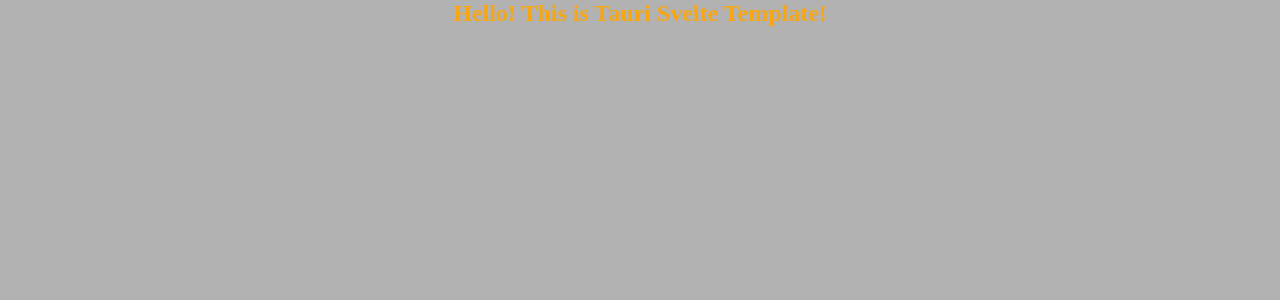
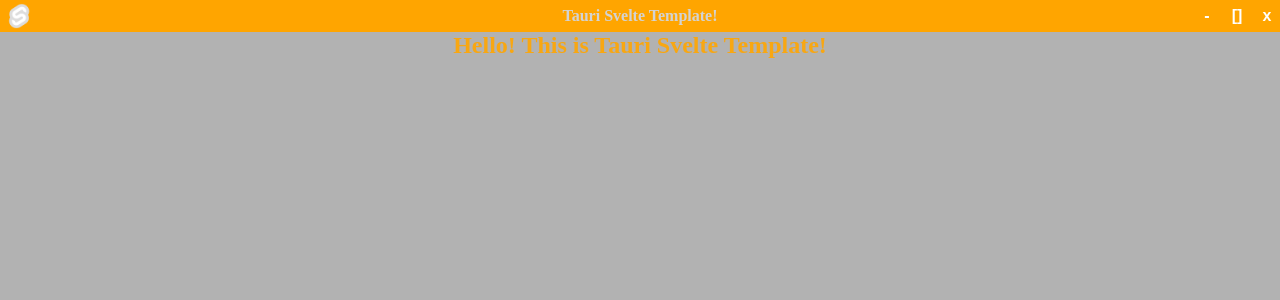
Before and after one commit to PleahMaCaka/tauri-svelte-template, a SvelteKit app: page / in a window 1280 px wide. Shown: the top 300 px of the page. Built offline with nearby package versions, Linux system fonts and the light colour scheme.

Commit message:
feat(Titlebar): added example titlebar

```diff
--- a/package.json
+++ b/package.json
@@ -14,6 +14,7 @@
   "devDependencies": {
     "@sveltejs/adapter-static": "^2.0.3",
     "@sveltejs/kit": "^1.27.3",
+    "@tauri-apps/api": "^1.5.1",
     "@tauri-apps/cli": "^1.5.6",
     "sass": "^1.69.5",
     "svelte": "^4.2.2",
--- a/src-tauri/tauri.conf.json
+++ b/src-tauri/tauri.conf.json
@@ -12,7 +12,10 @@
   },
   "tauri": {
     "allowlist": {
-      "all": false
+      "all": false,
+      "window": {
+        "all": true
+      }
     },
     "bundle": {
       "active": true,
--- /dev/null
+++ b/src/components/Titlebar.svelte
@@ -0,0 +1,79 @@
+<script lang="ts">
+    import { appWindow } from "@tauri-apps/api/window"
+
+    const onMinimize = () => {
+        appWindow.minimize()
+    }
+
+    const onMaximize = () => {
+        appWindow.isMaximized().then((isMaximized) => {
+            if (isMaximized) {
+                appWindow.unmaximize()
+            } else {
+                appWindow.maximize()
+            }
+        })
+    }
+
+    const onClose = () => {
+        appWindow.close()
+    }
+</script>
+
+<div class="titlebar" data-tauri-drag-region>
+    <img alt="Logo" src="/favicon.png" />
+    <p>Tauri Svelte Template!</p>
+    <div>
+        <button on:click={onMinimize}>-</button>
+        <button on:click={onMaximize}>[]</button>
+        <button on:click={onClose}>x</button>
+    </div>
+</div>
+
+<style lang="scss">
+  $color: orange;
+  $tb-height: 32px;
+  $tb-item-height: $tb-height - 6px;
+
+  .titlebar {
+    background-color: $color;
+    height: $tb-height;
+
+    display: flex;
+    align-items: center;
+    justify-content: space-between;
+
+    user-select: none;
+
+    p {
+      position: fixed;
+      left: 50%;
+      transform: translateX(-50%);
+      font-weight: bold;
+      color: lightgrey;
+    }
+
+    img {
+      height: $tb-item-height;
+      width: $tb-item-height;
+      margin-left: 6px;
+    }
+
+    button {
+      height: $tb-item-height;
+      width: $tb-item-height;
+      border: none;
+      background-color: transparent;
+      color: white;
+      font-size: 16px;
+      font-weight: bold;
+      cursor: pointer;
+      align-items: center;
+
+      &:hover {
+        background-color: rgba(0, 0, 0, 0.1);
+        transition: background-color 0.13s ease-in-out;
+      }
+    }
+  }
+</style>
--- a/src/routes/+page.svelte
+++ b/src/routes/+page.svelte
@@ -1,7 +1,9 @@
 <script>
     import Hello from "../components/Hello.svelte"
+    import Toolbar from "../components/Titlebar.svelte"
 </script>
 
+<Toolbar/>
 <div class="centered">
     <Hello />
 </div>
--- a/src/scss/centered.scss
+++ b/src/scss/centered.scss
@@ -2,6 +2,6 @@
   display: flex;
   justify-content: center;
   align-items: center;
-  width: 100vw;
-  height: 100vh;
+  width: 100%;
+  height: 100%;
 }
--- a/src/scss/global.scss
+++ b/src/scss/global.scss
@@ -1,4 +1,5 @@
 body {
   margin: 0;
   background-color: rgba(0, 0, 0, 0.3);
+  overflow: hidden;
 }
```
Also changed, not shown: 2 other files (tests, documents, lock files or other folders).
